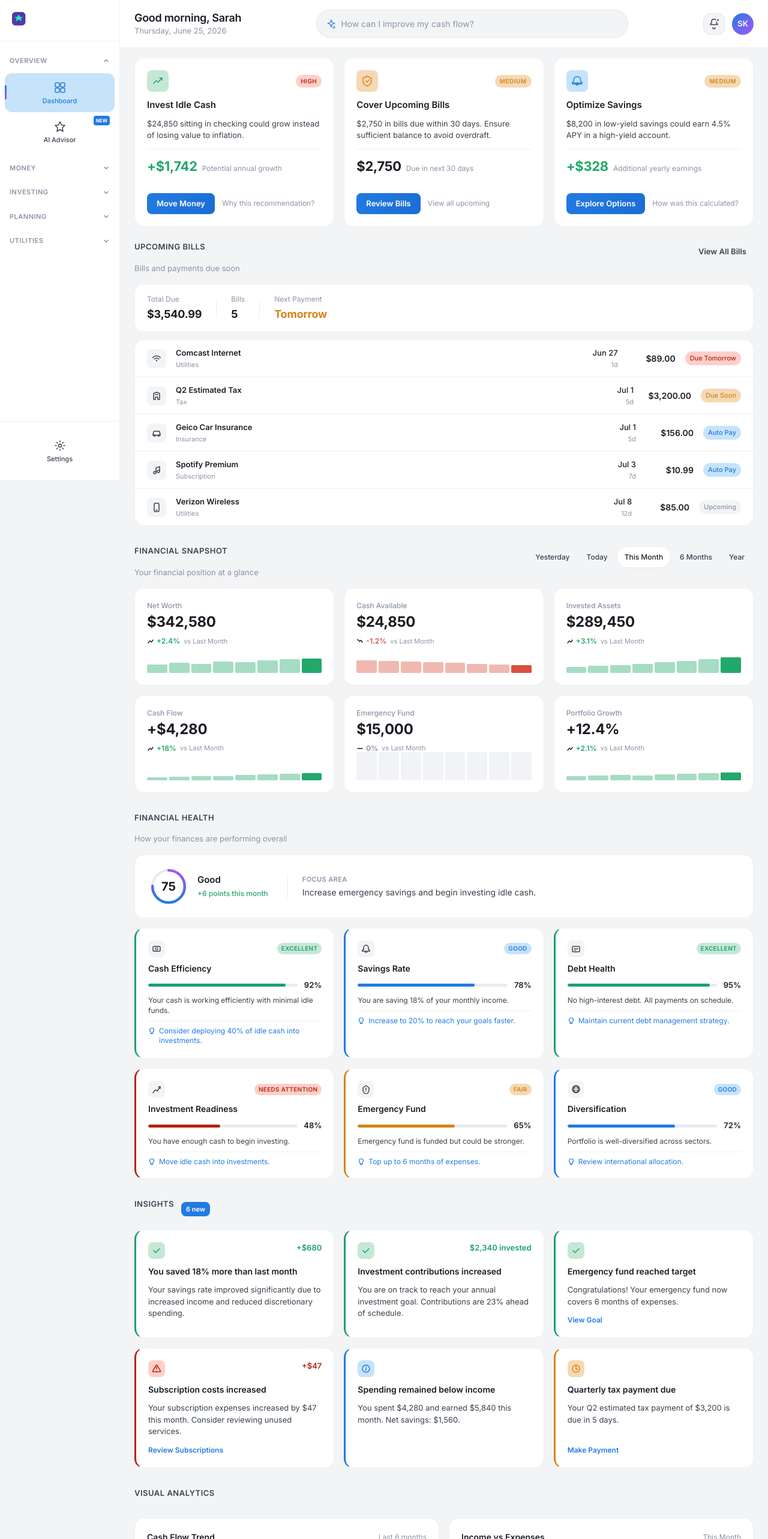
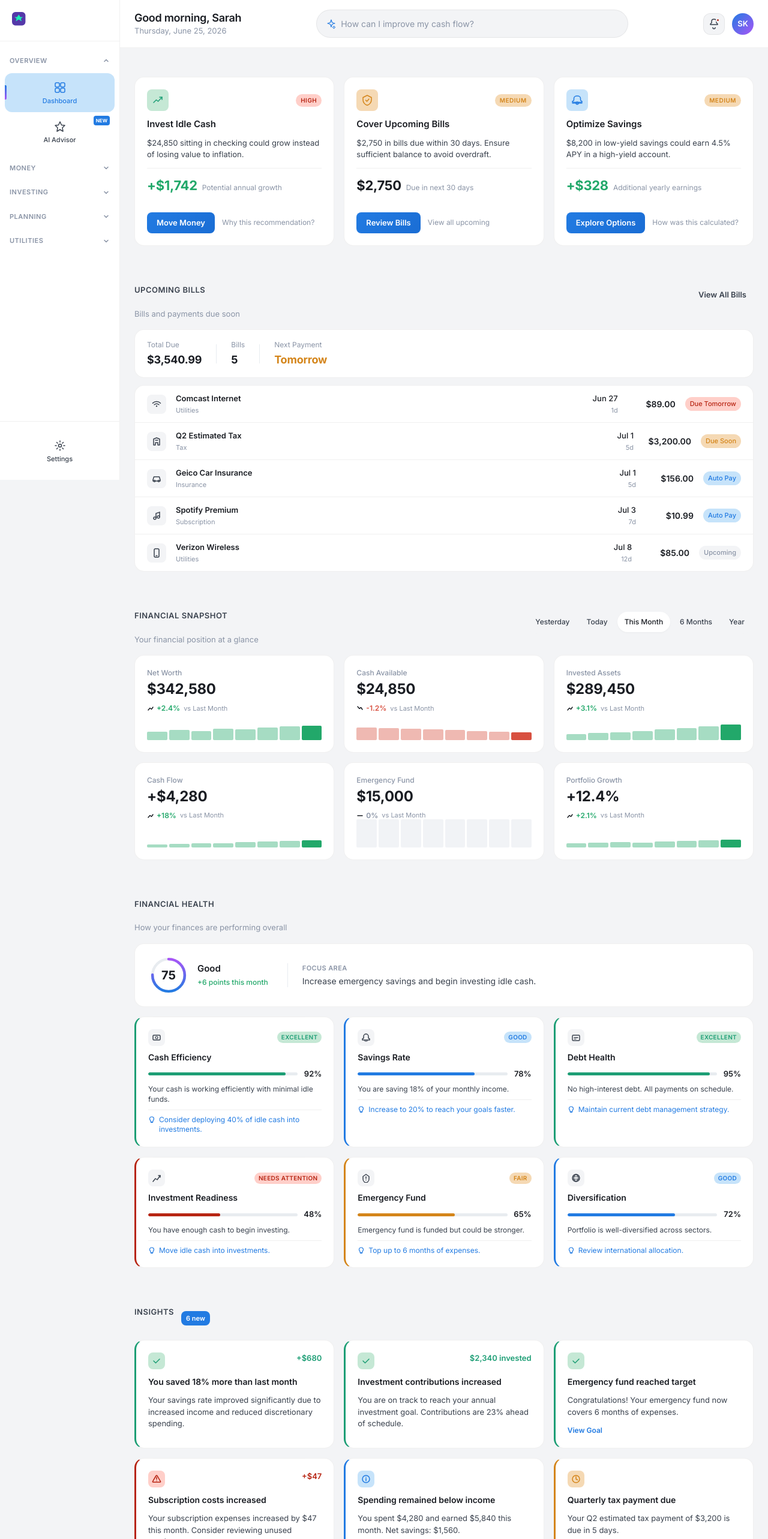
Before and after one commit to Ishasahu12/Advizmo-UI-exploration, a React (Vite) app: page / in a window 1280 px wide. Shown: the top 2566 px of the page at 60% size. Built offline with nearby package versions, Linux system fonts and the light colour scheme.

Commit message:
Increase vertical spacing across all sections for premium rhythm
- Section margin-bottom: 32px → 64px (space-8 → space-16)
- Action Center: added 32px top margin for header separation
- Section title margin-bottom: 16px → 20px
- Applies to all 8 dashboard sections consistently

```diff
--- a/src/components/AIRecommendations.css
+++ b/src/components/AIRecommendations.css
@@ -1,5 +1,5 @@
 .ai-recommendations {
-  margin-bottom: var(--space-8);
+  margin-bottom: var(--space-16);
 }
 
 .ai-badge {
--- a/src/components/ActionCenter.css
+++ b/src/components/ActionCenter.css
@@ -1,5 +1,6 @@
 .action-center {
-  margin-bottom: var(--space-6);
+  margin-top: var(--space-8);
+  margin-bottom: var(--space-16);
 }
 
 /* ── Grid ──────────────────────────────────────────────── */
--- a/src/components/FinancialHealth.css
+++ b/src/components/FinancialHealth.css
@@ -1,5 +1,5 @@
 .health-section {
-  margin-bottom: var(--space-8);
+  margin-bottom: var(--space-16);
 }
 
 .health-header {
--- a/src/components/FinancialSnapshot.css
+++ b/src/components/FinancialSnapshot.css
@@ -1,5 +1,5 @@
 .snapshot-section {
-  margin-bottom: var(--space-8);
+  margin-bottom: var(--space-16);
 }
 
 .snapshot-header {
--- a/src/components/Insights.css
+++ b/src/components/Insights.css
@@ -1,5 +1,5 @@
 .insights {
-  margin-bottom: var(--space-8);
+  margin-bottom: var(--space-16);
 }
 
 .section-header {
--- a/src/components/RecentActivity.css
+++ b/src/components/RecentActivity.css
@@ -1,5 +1,5 @@
 .recent-activity {
-  margin-bottom: var(--space-8);
+  margin-bottom: var(--space-16);
 }
 
 .view-all-btn {
--- a/src/components/UpcomingItems.css
+++ b/src/components/UpcomingItems.css
@@ -1,5 +1,5 @@
 .upcoming-section {
-  margin-bottom: var(--space-8);
+  margin-bottom: var(--space-16);
 }
 
 .upcoming-header {
--- a/src/components/VisualAnalytics.css
+++ b/src/components/VisualAnalytics.css
@@ -1,5 +1,5 @@
 .visual-analytics {
-  margin-bottom: var(--space-8);
+  margin-bottom: var(--space-16);
 }
 
 .charts-grid {
--- a/src/index.css
+++ b/src/index.css
@@ -151,7 +151,7 @@
   color: var(--text-secondary);
   text-transform: uppercase;
   letter-spacing: 0.5px;
-  margin-bottom: var(--space-4);
+  margin-bottom: var(--space-5);
 }
 
 .metric-value {
```
